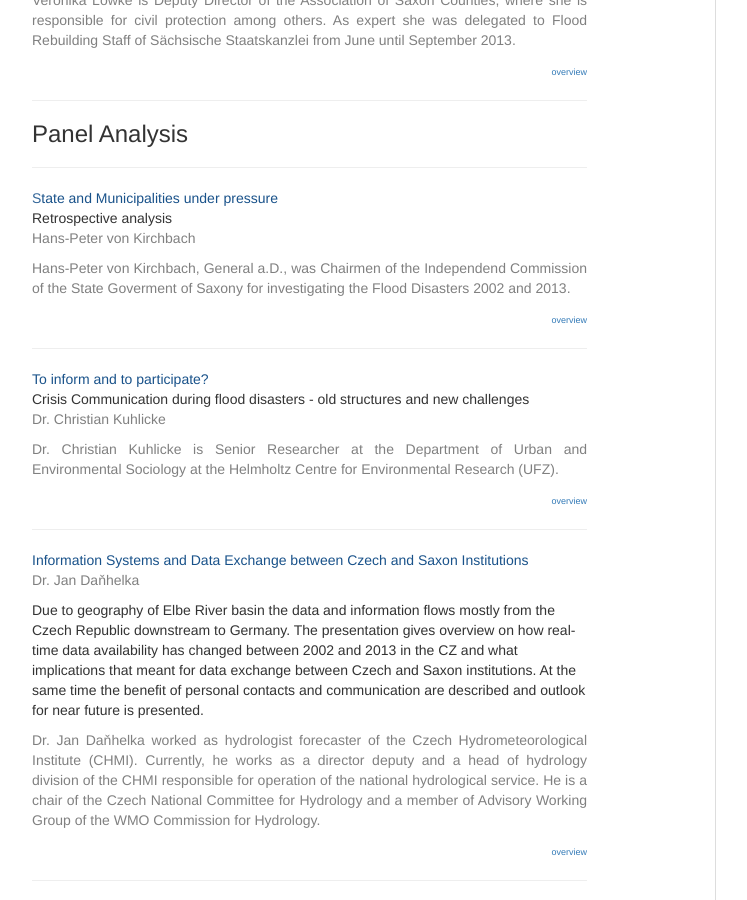
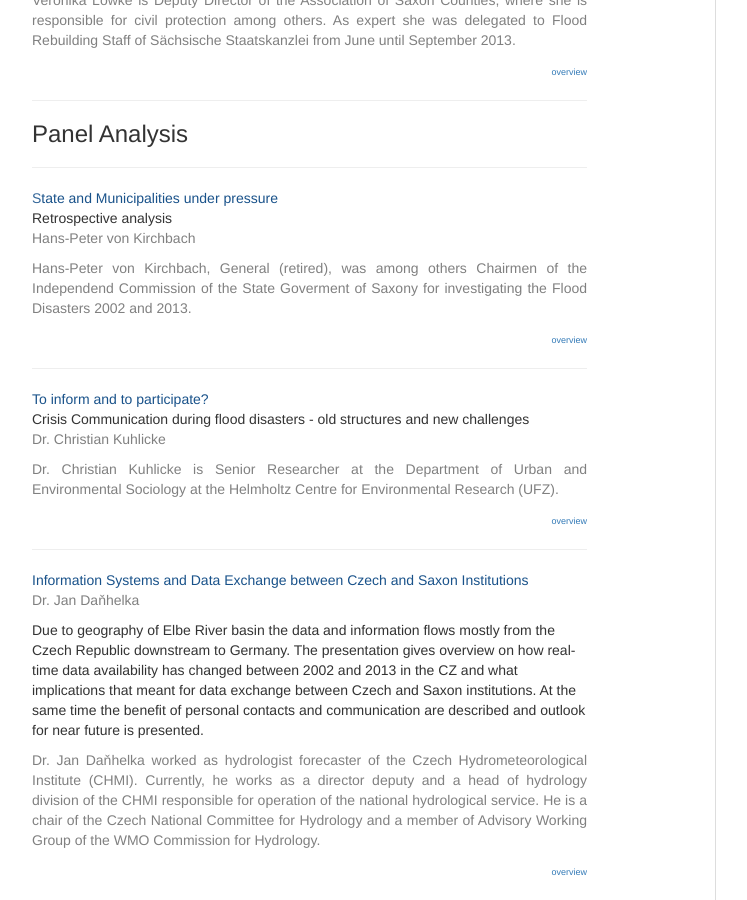
Before and after one commit to susedev/test, a Jekyll site: the page built from titles-and-speakers.html, in a window 1280 px wide and 900 px high, scrolled down 1229 px. Shown: the whole window, without its empty margins (233-980 px from the left). Built offline with Jekyll 4.4.1, drawn with Linux system fonts in a browser that asks for light colours; nearby versions of some CDN libraries.

Commit message:
Edit from JekyllCMS

```diff
--- a/titles-and-speakers.html
+++ b/titles-and-speakers.html
@@ -59,7 +59,7 @@ Spontaneous voluntary support during the flood<br />
 Retrospective analysis<br />
 <span style="color: #808080;">Hans-Peter von Kirchbach</span></p>
 
-<p style="text-align: justify;"><span style="color: #808080;">Hans-Peter von Kirchbach, General a.D., was Chairmen of the Independend Commission of the State Goverment of Saxony for investigating the Flood Disasters 2002 and 2013. </span></p>
+<p style="text-align: justify;"><span style="color: #808080;">Hans-Peter von Kirchbach, General (retired), was among others Chairmen of the Independend Commission of the State Goverment of Saxony for investigating the Flood Disasters 2002 and 2013. </span></p>
 
 <p style="text-align: right;"><span style="color: #808080;"><span style="font-size: xx-small;"><a href="http://eijc.github.io/data/programme.html">overview</a></span> </span></p>
 
```
